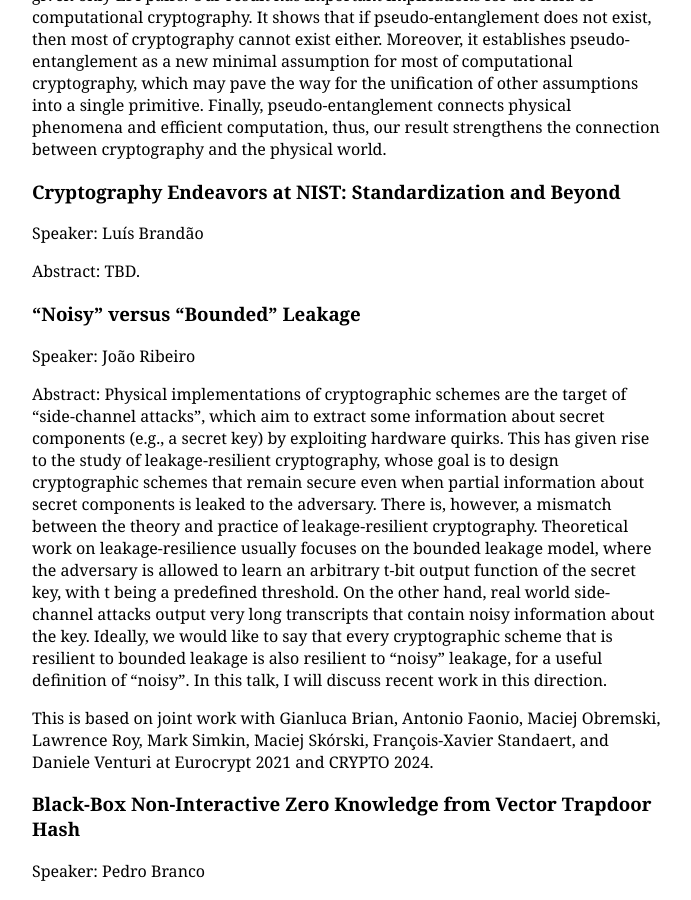
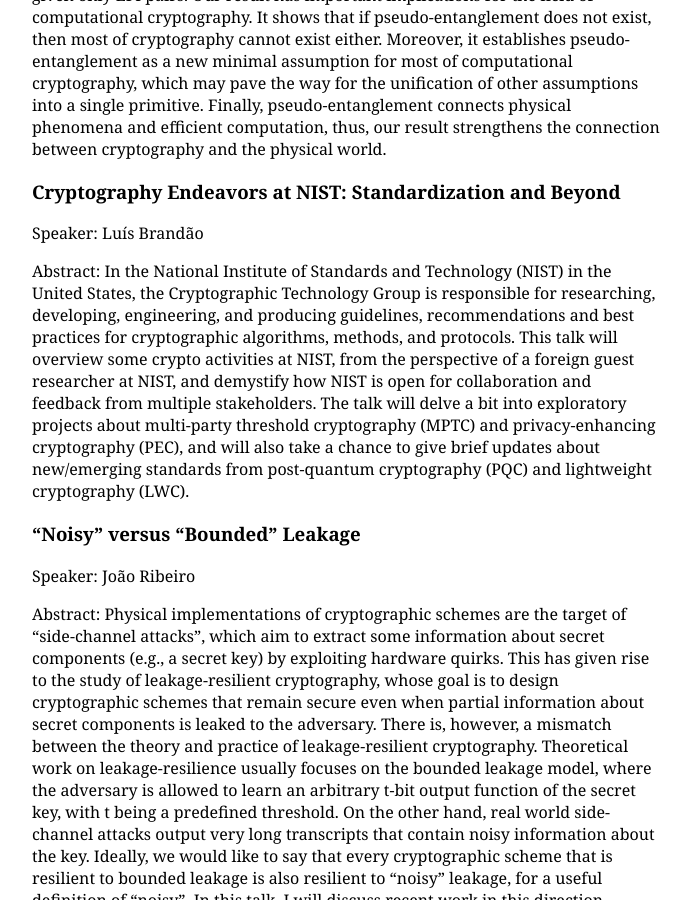
Before and after one commit to cryptoday-pt/cryptoday-pt.github.io, a Jekyll site: the page built from abstracts/index.html, in a window 1280 px wide and 900 px high, scrolled down 1441 px. Shown: the whole window, without its empty margins (292-983 px from the left). Built offline with Jekyll 4.4.1, drawn with Linux system fonts in a browser that asks for light colours.

Commit message:
abstract for Luís

```diff
--- a/abstracts/index.html
+++ b/abstracts/index.html
@@ -31,7 +31,7 @@
 <section id="brandao"></section>
 <h3>Cryptography Endeavors at NIST: Standardization and Beyond</h3>
 <p>Speaker: Luís Brandão</p>
-<p>Abstract: TBD.</p>
+<p>Abstract: In the National Institute of Standards and Technology (NIST) in the United States, the Cryptographic Technology Group is responsible for researching, developing, engineering, and producing guidelines, recommendations and best practices for cryptographic algorithms, methods, and protocols. This talk will overview some crypto activities at NIST, from the perspective of a foreign guest researcher at NIST, and demystify how NIST is open for collaboration and feedback from multiple stakeholders. The talk will delve a bit into exploratory projects about multi-party threshold cryptography (MPTC) and privacy-enhancing cryptography (PEC), and will also take a chance to give brief updates about new/emerging standards from post-quantum cryptography (PQC) and lightweight cryptography (LWC).</p>
 
 <section id="ribeiro"></section>
 <h3>“Noisy” versus “Bounded” Leakage</h3>
```
